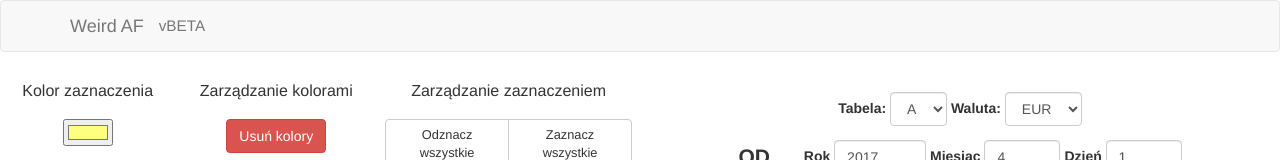
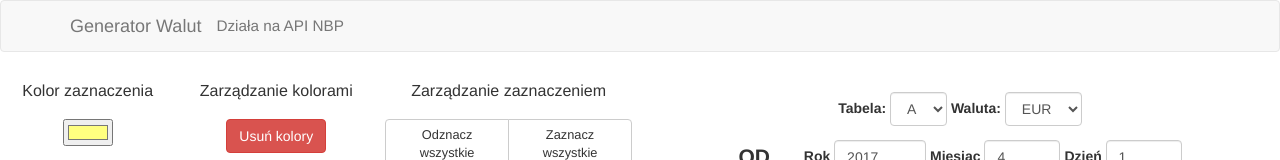
Before and after one commit to ChrisGold123/walutynbp, a plain HTML site: page index.html in a window 1280 px wide. Shown: the top 160 px of the page. Drawn offline with nearby package versions, Linux system fonts and the light colour scheme.

Commit message:
commits commits

```diff
--- a/index.html
+++ b/index.html
@@ -16,12 +16,12 @@
         <div class="navbar-header" style="width:100%; height:50px">
           <a class="navbar-brand page-title" href="#">
             <span>
-              Weird AF
+              Generator Walut
             </span>
           </a>
           <a class="navbar-brand" ng-href="" target="_blank" href="#">
             <span class="text-muted small ng-binding">
-              vBETA
+              Działa na API NBP
             </span>
           </a>
         </div>
```
